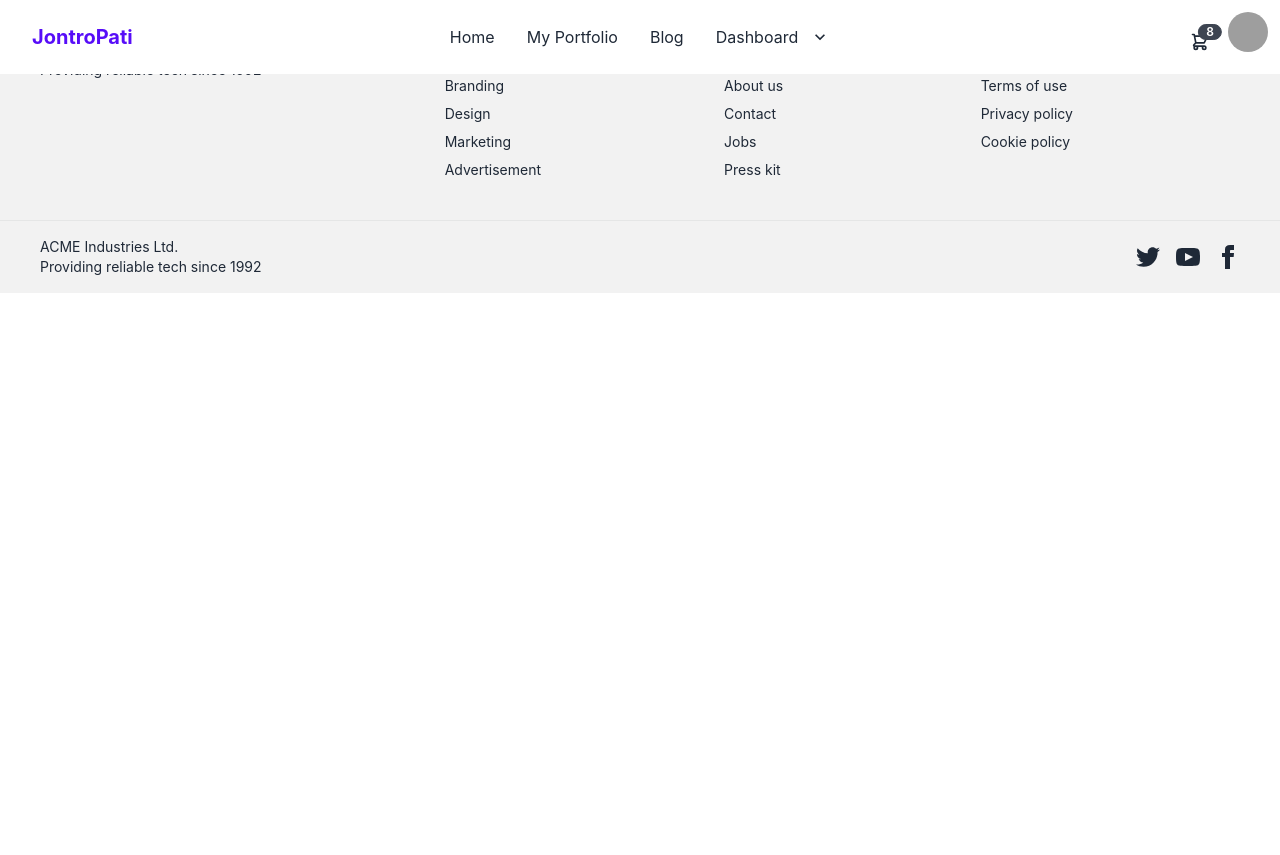
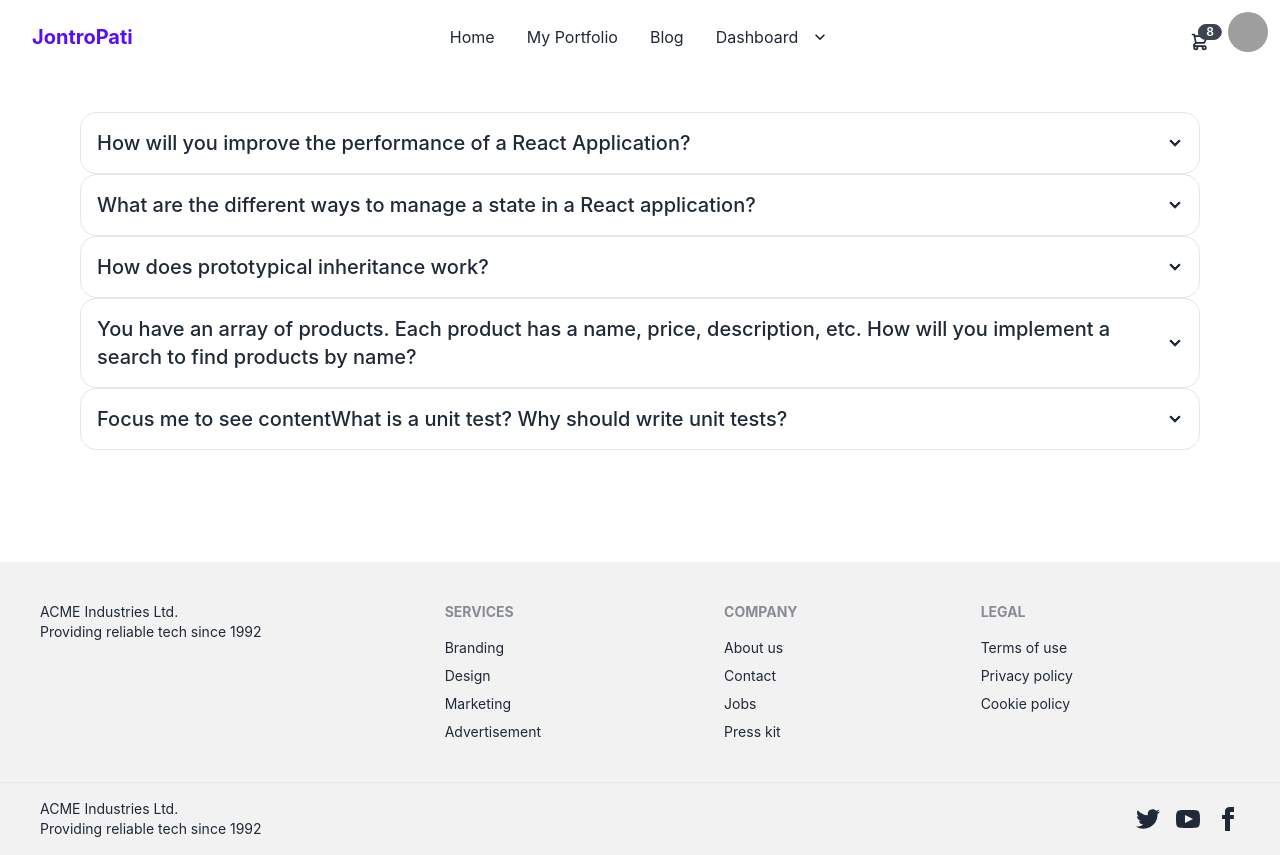
Before and after one commit to md-ashikur/Jontropati-Client, a React (Create React App) app: page /blog in a window 1280 px wide. Before the commit the page ends 800 px from the top, so only its background shows below. Built offline with nearby package versions, Linux system fonts and the light colour scheme; grey boxes are pictures that could not be loaded; the HTML template or start-up script is replaced by a standard one.

Commit message:
blog page added

```diff
--- a/src/App.js
+++ b/src/App.js
@@ -1,6 +1,7 @@
 
 import { Route, Routes } from 'react-router-dom';
 import './App.css';
+import Blog from './Component/Blog/Blog';
 import Dashboard from './Component/Dashboard/Dashboard';
 import Footer from './Component/Footer/Footer';
 import Header from './Component/Header/Header';
@@ -15,6 +16,7 @@ function App() {
         <Route path="/" element={<Home />} />
         <Route path="/home" element={<Home />} />
         <Route path="/portfolio" element={<Portfolio/>} />
+        <Route path="/blog" element={<Blog/>} />
         <Route path="/dashboard" element={<Dashboard/>} />
       </Routes>
       <Footer></Footer>
--- /dev/null
+++ b/src/Component/Blog/Blog.js
@@ -0,0 +1,83 @@
+import React from 'react';
+
+const Blog = () => {
+    return (
+        <div className="my-28 lg:mx-20">
+            <div tabindex="0" class="collapse collapse-arrow border border-base-300 bg-base-100 rounded-box ">
+                <input type="checkbox" />
+                <div class="collapse-title text-xl font-medium">
+                    How will you improve the performance of a React Application?
+                </div>
+                <div class="collapse-content">
+                    <p>five important ways to optimize the performance of a React application<br></br>
+                        Keeping component state local where necessary<br/>
+                        Memoizing React components to prevent unnecessary re-renders<br/>
+                        Code-splitting in React using dynamic import()<br/>
+                        Windowing or list virtualization in React<br/>
+                        Lazy loading images in React<br/>
+                        make sure that components receive only necessary props.</p>
+                </div>
+            </div>
+
+
+            <div tabindex="1" class="collapse collapse-arrow border border-base-300 bg-base-100 rounded-box">
+                <input type="checkbox" />
+                <div class="collapse-title text-xl font-medium">
+                    What are the different ways to manage a state in a React application?
+                </div>
+                <div class="collapse-content">
+                    <p>React Native apps can be structured into 5 types of state. <br/>
+                    <b>1 . Communication State</b><br/>
+                    <b>2. Data State</b><br/>
+                    <b>3. Control State</b><br/>
+                    <b>4. Session State</b><br/>
+                    <b>5. Location State</b><br/>
+
+                    </p>
+                </div>
+            </div>
+
+
+            <div tabindex="2" class="collapse collapse-arrow border border-base-300 bg-base-100 rounded-box">
+                <input type="checkbox" />
+                <div class="collapse-title text-xl font-medium">
+                    How does prototypical inheritance work?
+                </div>
+                <div class="collapse-content">
+                    <p>When it comes to inheritance, JavaScript only has one construct: objects. Each object has a private property which holds a link to another object called its prototype. That prototype object has a prototype of its own, and so on until an object is reached with null as its prototype.prototypical inheritance refers to the ability to access object properties from another object. We use a JavaScript prototype to add new properties and methods to an existing object constructor.</p>
+                </div>
+            </div>
+
+
+            <div tabindex="3" class="collapse collapse-arrow border border-base-300 bg-base-100 rounded-box">
+                <input type="checkbox" />
+                <div class="collapse-title text-xl font-medium">
+                    You have an array of products. Each product has a name, price, description, etc. How will you implement a search to find products by name?
+                </div>
+                <div class="collapse-content">
+                    <p>Import useState and set state variables.
+                        <br/>
+                        Define a callback function and pass it down as a prop<br/>
+                        Set an “onChange” event handler on the input field
+                    </p>
+                </div>
+            </div>
+
+
+            <div tabindex="4" class="collapse collapse-arrow border border-base-300 bg-base-100 rounded-box">
+                <input type="checkbox" />
+                <div class="collapse-title text-xl font-medium">
+                    Focus me to see contentWhat is a unit test? Why should write unit tests?
+                </div>
+                <div class="collapse-content">
+                    <p>Unit testing is a software development process in which the smallest testable parts of an application, called units, are individually and independently scrutinized for proper operation. This testing methodology is done during the development process by the software developers. <br/>
+
+                    we should write unit tests to ensures that all code meets quality standards before it's deployed. This ensures a reliable engineering environment where quality is paramount.
+                    </p>
+                </div>
+            </div>
+        </div>
+    );
+};
+
+export default Blog;
```
